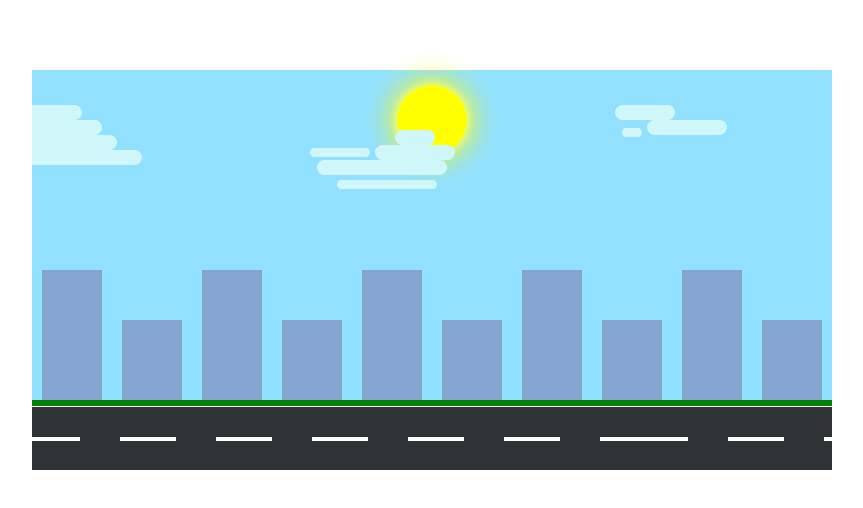
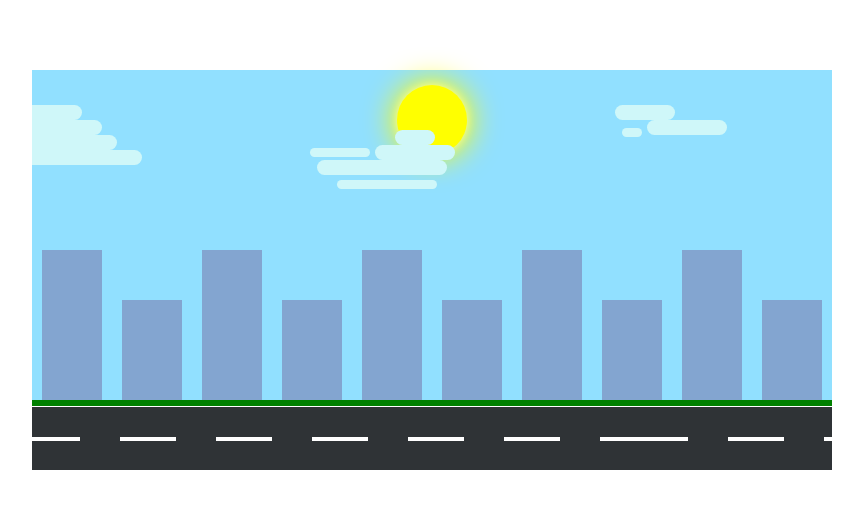
Before and after one commit to jeihcio/animation-with-css, a plain HTML site: page index.html in a window 1280 px wide. Shown: the part 130-638 px from the top of the page, without its empty margins (208-1071 px from the left). Drawn offline with Linux system fonts and the light colour scheme.

Commit message:
Aumentando o tamanho dos prédios

```diff
--- a/css/scenery.css
+++ b/css/scenery.css
@@ -84,11 +84,11 @@
 }
 
 .big {
-    height: 130px;
+    height: 150px;
 }
 
 .small {
-    height: 80px;
+    height: 100px;
 }
 
 .grass {
```
